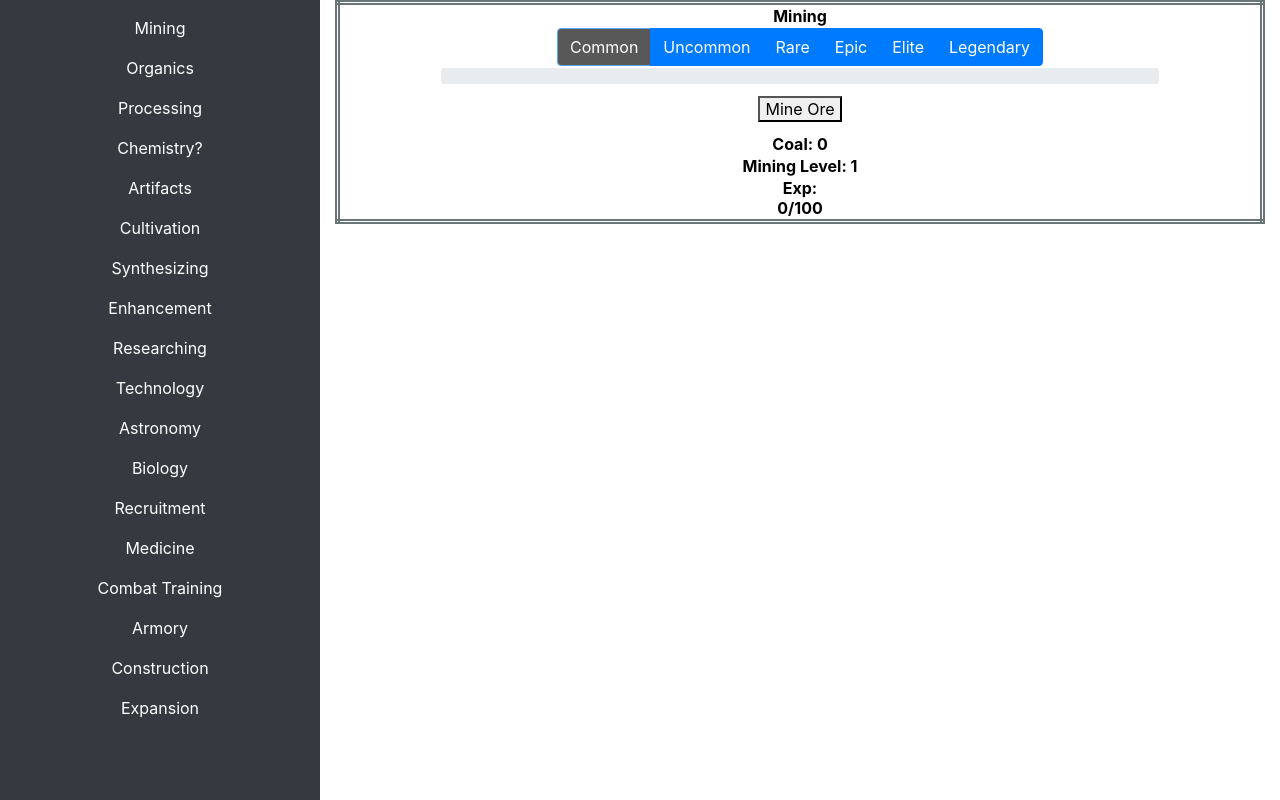
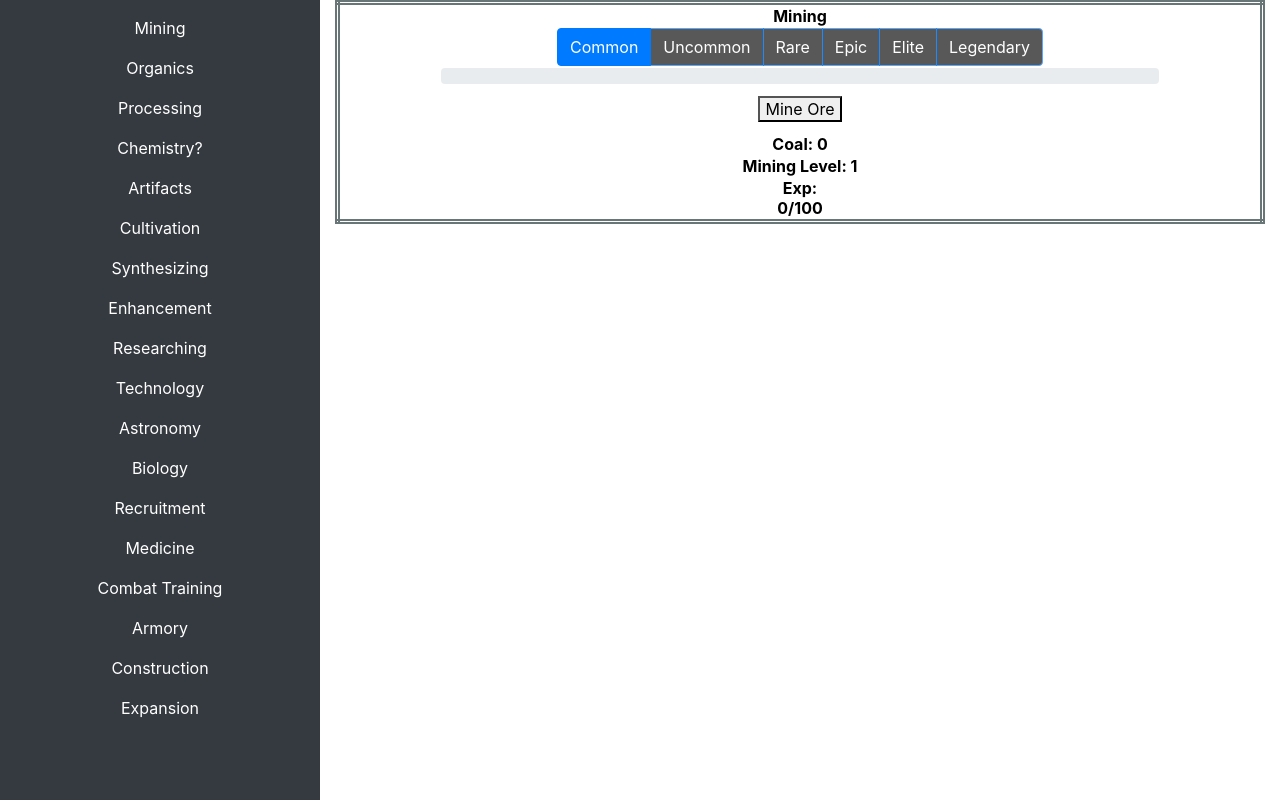
Before and after one commit to jakeray/jakeray.github.io, a plain HTML site: page index.html in a window 1280 px wide. Drawn offline with nearby package versions, Linux system fonts and the light colour scheme.

Commit message:
Disable Buttons

```diff
--- a/index.html
+++ b/index.html
@@ -38,10 +38,10 @@
                                 <div class="btn-group" role="group" aria-label="Basic example">
                                     <button type="button" id="commonSelect" class="btn btn-primary">Common</button>
                                     <button type="button" id="uncommonSelect" class="btn btn-primary">Uncommon</button>
-                                    <button type="button" class="btn btn-primary">Rare</button>
-                                    <button type="button" class="btn btn-primary">Epic</button>
-                                    <button type="button" class="btn btn-primary">Elite</button>
-                                    <button type="button" class="btn btn-primary">Legendary</button>
+                                    <button type="button" id="rareSelect" class="btn btn-primary">Rare</button>
+                                    <button type="button" id="epicSelect" class="btn btn-primary">Epic</button>
+                                    <button type="button" id="eliteSelect"class="btn btn-primary">Elite</button>
+                                    <button type="button" id="legendarySelect" class="btn btn-primary">Legendary</button>
                                 </div>
                             </th>
                         </tr>
--- a/mining.js
+++ b/mining.js
@@ -3,9 +3,25 @@ var activeMining = false;
 var miningRate = 1000;
 var miningYield = 1;
 
-const mybutton = document.getElementById("commonSelect");
-mybutton.disabled = true
-mybutton.style.background='#000000';
+const mybutton1 = document.getElementById("uncommonSelect");
+mybutton1.disabled = true;
+mybutton1.style.background='#000000';
+
+const mybutton2 = document.getElementById("rareSelect");
+mybutton2.disabled = true
+mybutton2.style.background='#000000';
+
+const mybutton3 = document.getElementById("epicSelect");
+mybutton3.disabled = true
+mybutton3.style.background='#000000';
+
+const mybutton4 = document.getElementById("eliteSelect");
+mybutton4.disabled = true
+mybutton4.style.background='#000000';
+
+const mybutton5 = document.getElementById("legendarySelect");
+mybutton5.disabled = true
+mybutton5.style.background='#000000';
 
 function StartSkill(){
     animateBar();
```
